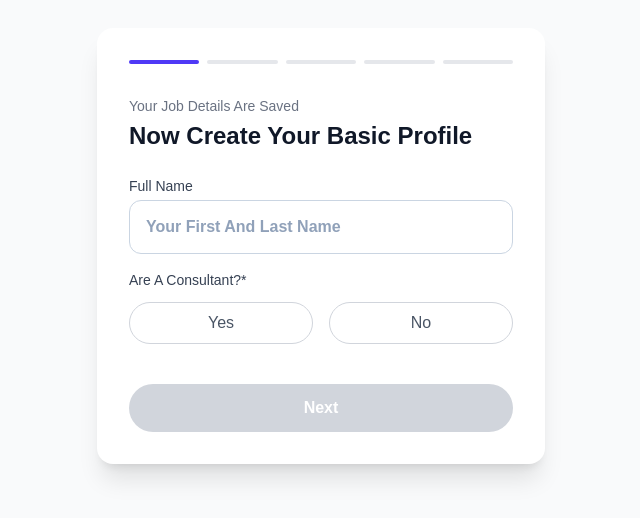
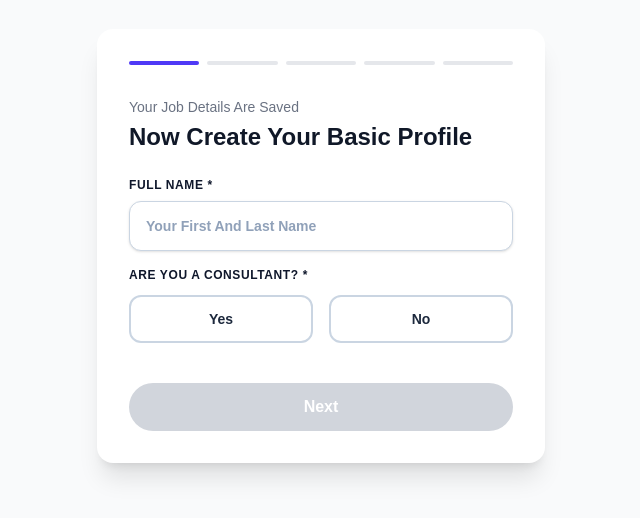
Before and after one commit to TzarVenture/KaamMilega, a Next.js app in the folder km-frontend/: page /recruiter/register in a window 1280 px wide. Shown: the part 154-672 px from the top of the page, without its empty margins (319-959 px from the left). Built offline with nearby package versions, Linux system fonts and the light colour scheme; no server answers.

Commit message:
fix: recruiter registration UI, text input contrast & email verification payload

```diff
--- a/km-frontend/src/app/recruiter/login/page.tsx
+++ b/km-frontend/src/app/recruiter/login/page.tsx
@@ -163,7 +163,7 @@ export default function KaamMilegaAuth() {
 
                                     <form onSubmit={handleSendOtp} className="space-y-6">
                                         <div className="space-y-2">
-                                            <label className="text-[10px] font-black text-gray-400 uppercase">Mobile Number</label>
+                                            <label className="text-xs font-extrabold text-slate-900 uppercase tracking-wider">Mobile Number *</label>
                                             <input
                                                 type="tel"
                                                 placeholder="Enter Mobile Number"
@@ -172,7 +172,7 @@ export default function KaamMilegaAuth() {
                                                 autoFocus
                                                 inputMode="numeric"
                                                 ref={mobileInputRef}
-                                                className="w-full px-6 py-4 bg-gray-50 border border-gray-200 rounded-2xl focus:ring-2 focus:ring-purple-200 transition-all font-bold"
+                                                className="w-full px-6 py-4 bg-white border border-slate-300 text-slate-900 font-extrabold rounded-2xl focus:ring-2 focus:ring-purple-200 focus:border-purple-600 transition-all placeholder:text-slate-400"
                                                 required
                                             />
                                         </div>
@@ -204,7 +204,7 @@ export default function KaamMilegaAuth() {
                                 >
                                     <div className="space-y-2">
                                         <h2 className="text-2xl font-black text-gray-900">Please Enter OTP</h2>
-                                        <p className="text-xs font-bold text-gray-400">Sent to {mobile.replace(/(\d{5})(\d{5})/, '$1*****')}</p>
+                                        <p className="text-xs font-bold text-gray-500">Sent to {mobile.replace(/(\d{5})(\d{5})/, '$1*****')}</p>
                                         {error && <p className="text-red-500 text-xs font-bold bg-red-50 p-2 rounded-lg">{error}</p>}
                                     </div>
 
@@ -223,7 +223,7 @@ export default function KaamMilegaAuth() {
                                                     onChange={(e) => handleOtpChange(e.target.value, i)}
                                                     onKeyDown={(e) => handleKeyDown(e, i)}
                                                     onPaste={handlePaste}
-                                                    className="w-full h-14 md:h-16 bg-gray-50 border border-gray-200 rounded-xl md:rounded-2xl text-center font-black text-xl md:text-2xl focus:ring-2 focus:ring-purple-200 transition-all"
+                                                    className="w-full h-14 md:h-16 bg-white border border-slate-300 text-slate-900 text-center font-black text-xl md:text-2xl focus:ring-2 focus:ring-purple-200 focus:border-purple-600 transition-all shadow-sm"
                                                 />
                                             ))}
                                         </div>
--- a/km-frontend/src/app/recruiter/register/EmailStep.tsx
+++ b/km-frontend/src/app/recruiter/register/EmailStep.tsx
@@ -58,21 +58,21 @@ export default function EmailStep({ data, updateData, onNext, onBack }: Props) {
 
       <div className="text-left space-y-4">
         <div>
-          <label className="block text-xs font-bold text-slate-700 uppercase tracking-wider mb-2">
+          <label className="block text-xs font-extrabold text-slate-900 uppercase tracking-wider mb-2">
             Official Work Email ID *
           </label>
           <input
             type="email"
-            className="w-full px-4 py-3.5 rounded-xl border border-slate-300 focus:ring-2 focus:ring-indigo-200 focus:border-indigo-600 outline-none text-sm font-semibold text-slate-900"
+            className="w-full px-4 py-3.5 rounded-xl border border-slate-300 focus:ring-2 focus:ring-indigo-100 focus:border-indigo-600 outline-none text-sm font-extrabold text-slate-900 bg-white placeholder:text-slate-400 shadow-sm"
             placeholder="Ex: hr@company.com"
-            value={data.email}
+            value={data.email || ""}
             onChange={(e) => {
               setError(null);
               updateData({ email: e.target.value });
             }}
           />
-          <p className="text-xs font-medium text-slate-400 mt-2">
-            We will send a 4-digit verification code to this email address via AWS SES.
+          <p className="text-xs font-semibold text-slate-500 mt-2">
+            We will send a 4-digit verification code to this email address.
           </p>
         </div>
       </div>
--- a/km-frontend/src/app/recruiter/register/FileUploadSubStep.tsx
+++ b/km-frontend/src/app/recruiter/register/FileUploadSubStep.tsx
@@ -74,14 +74,14 @@ export default function FileUploadSubStep({ docType, onBack, onComplete }: Props
       </div>
 
       {/* Dynamic Number Field */}
-      <div className="space-y-2 mb-8">
-        <label className="block text-sm font-bold text-gray-700">
-          {docType?.name} Number
+      <div className="space-y-2 mb-8 text-left">
+        <label className="block text-xs font-extrabold text-slate-900 uppercase tracking-wider">
+          {docType?.name || "Document"} Number *
         </label>
         <input
           type="text"
-          placeholder={`Enter ${docType?.name} Number`}
-          className="w-full px-4 py-3 rounded-xl border border-gray-200 focus:ring-2 focus:ring-indigo-500 outline-none transition"
+          placeholder={`Enter ${docType?.name || "Document"} Number`}
+          className="w-full px-4 py-3.5 rounded-xl border border-slate-300 focus:ring-2 focus:ring-indigo-100 focus:border-indigo-600 outline-none text-sm font-extrabold text-slate-900 bg-white placeholder:text-slate-400 shadow-sm transition-all"
           value={docNumber}
           onChange={(e) => setDocNumber(e.target.value)}
         />
--- a/km-frontend/src/app/recruiter/register/ProfileStep.tsx
+++ b/km-frontend/src/app/recruiter/register/ProfileStep.tsx
@@ -18,11 +18,11 @@ export default function ProfileStep({ data, updateData, onNext, onBack }: Props)
 
             <div className="space-y-4">
                 <div>
-                    <label className="block text-sm font-medium text-gray-700 mb-1">Full Name</label>
+                    <label className="block text-xs font-extrabold text-slate-900 uppercase tracking-wider mb-2">Full Name *</label>
                     <div className="relative">
                         <input
                             type="text"
-                            className="w-full px-4 py-3.5 rounded-xl border border-slate-300 focus:ring-2 focus:ring-indigo-500 focus:border-indigo-600 outline-none transition text-slate-900 font-semibold bg-white placeholder:text-slate-400"
+                            className="w-full px-4 py-3.5 rounded-xl border border-slate-300 focus:ring-2 focus:ring-indigo-100 focus:border-indigo-600 outline-none transition text-slate-900 font-bold bg-white placeholder:text-slate-400 text-sm shadow-sm"
                             placeholder="Your First And Last Name"
                             value={data.fullName || ""}
                             onChange={(e) => updateData({ fullName: e.target.value })}
@@ -31,15 +31,16 @@ export default function ProfileStep({ data, updateData, onNext, onBack }: Props)
                 </div>
 
                 <div>
-                    <label className="block text-sm font-medium text-gray-700 mb-3">Are A Consultant?*</label>
+                    <label className="block text-xs font-extrabold text-slate-900 uppercase tracking-wider mb-3">Are You A Consultant? *</label>
                     <div className="flex gap-4">
                         {[true, false].map((val) => (
                             <button
                                 key={String(val)}
+                                type="button"
                                 onClick={() => updateData({ isConsultant: val })}
-                                className={`flex-1 py-2 rounded-full border transition font-medium ${data.isConsultant === val
-                                    ? "bg-indigo-600 border-indigo-600 text-white"
-                                    : "bg-white border-gray-300 text-gray-600 hover:border-indigo-400"
+                                className={`flex-1 py-3 rounded-xl border-2 transition-all font-bold text-sm ${data.isConsultant === val
+                                    ? "bg-indigo-600 border-indigo-600 text-white shadow-md shadow-indigo-600/20"
+                                    : "bg-white border-slate-300 text-slate-800 hover:border-indigo-400 hover:bg-slate-50"
                                     }`}
                             >
                                 {val ? "Yes" : "No"}
--- a/km-frontend/src/app/recruiter/register/page.tsx
+++ b/km-frontend/src/app/recruiter/register/page.tsx
@@ -44,6 +44,7 @@ export default function RegisterPage() {
         roles: ["recruiter"],
         name: formData.fullName,
         email: formData.email,
+        is_email_verified: (formData as any).isEmailVerified || false,
         is_consultant: formData.isConsultant,
       };
       const data = await api.post("/user/register", payload);
```
